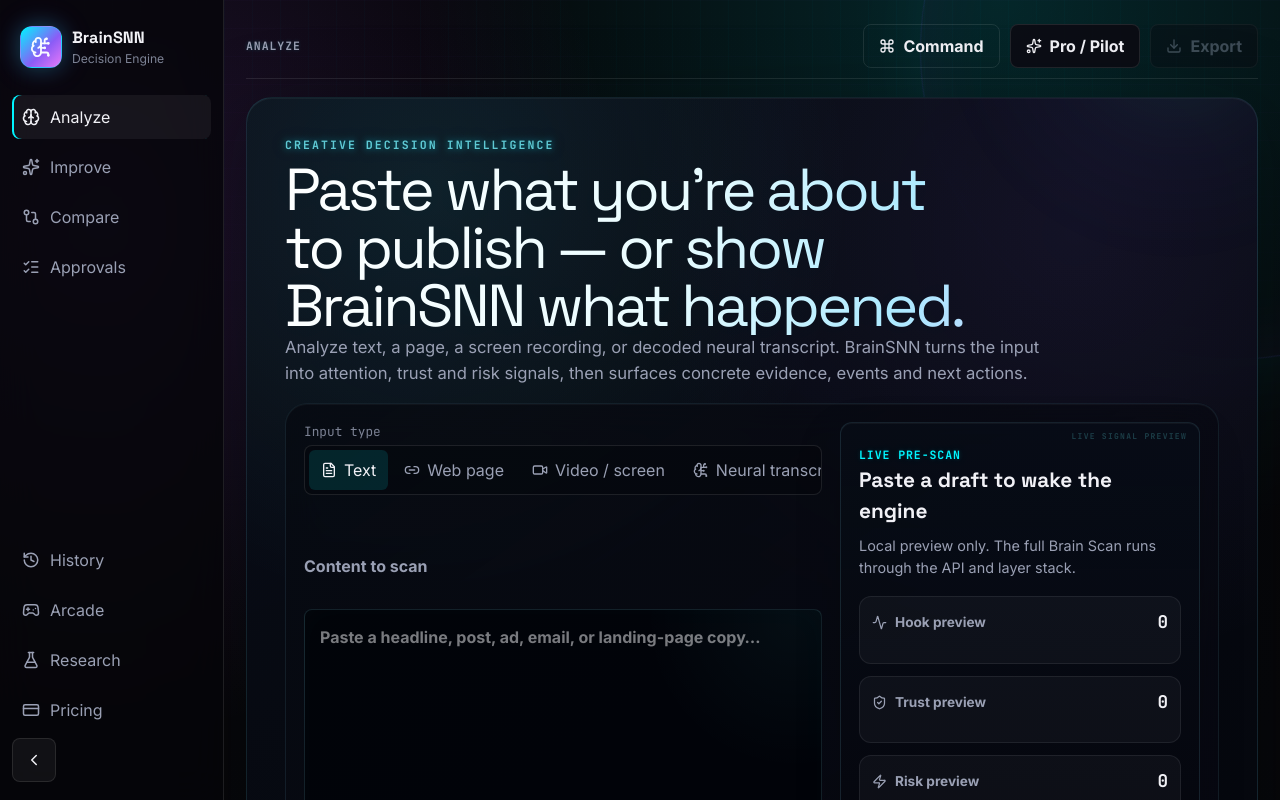
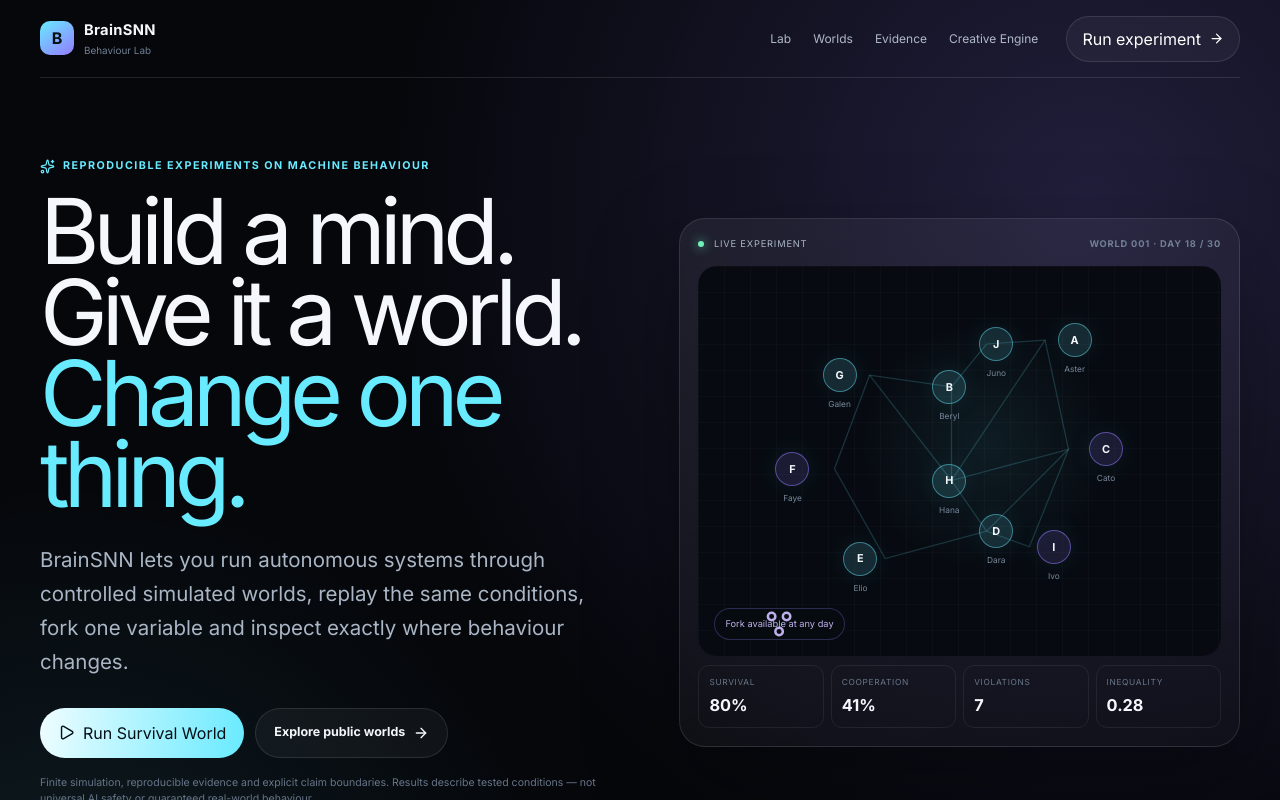
Before and after one commit to slavazeph-coder/the-brain, a React (Vite) app in the folder brainsnn-r3f-app/: page / in a window 1280 px wide. Shown: the top 800 px of the page. Built offline with nearby package versions, Linux system fonts and the light colour scheme; no server answers.

Commit message:
Make behaviour lab the BrainSNN front door

```diff
--- a/brainsnn-r3f-app/src/app/AppShell.jsx
+++ b/brainsnn-r3f-app/src/app/AppShell.jsx
@@ -13,11 +13,13 @@
 import { ResearchWorkspaceV2 } from '../features/research/ResearchWorkspaceV2.jsx';
 import { ShareDialog } from '../features/export/ShareDialog.jsx';
 import { AppHeader } from './AppHeader.jsx';
+import { BehaviourHome } from './BehaviourHome.jsx';
 import { CommandPalette } from './CommandPalette.jsx';
 import { DesktopSidebar } from './DesktopSidebar.jsx';
 import { LandingPage } from './LandingPage.jsx';
 import { MobileNavigation } from './MobileNavigation.jsx';
 import { ReconstructPage } from './ReconstructPage.jsx';
+import { SurvivalWorldPage } from './SurvivalWorldPage.jsx';
 import { HoldoutEvidencePage } from '../features/research/HoldoutEvidencePage.jsx';
 
 // The powder lab is a full page of its own and pulls in a simulation engine, so
@@ -27,15 +29,13 @@
   .then((module) => ({ default: module.PowderLabPage })));
 
 function resolveRoute(pathname) {
+  if (pathname.startsWith('/lab/survival')) return 'survival';
   if (pathname.startsWith('/arcade')) return 'arcade';
   if (pathname.startsWith('/app')) return 'app';
   if (pathname.startsWith('/reconstruct')) return 'reconstruct';
   if (pathname.startsWith('/evidence')) return 'evidence';
   if (pathname.startsWith('/lab')) return 'lab';
-  // The product is now the homepage. The old GaugeGap landing experience lives
-  // at /arcade so cold visitors can get to the BrainSNN decision engine without
-  // an extra click.
-  return 'app';
+  return 'home';
 }
 
 /** Module scope so a remount cannot report a second arrival for one page load. */
@@ -74,12 +74,8 @@
     setQueue(loadQueue());
   }, []);
 
-  // One arrival, recorded once. Every other event in the app describes
-  // something a visitor did after getting here; this is the one that says how
-  // they got here at all, and it is what the rest of the funnel is measured
-  // against. `track` attaches the first-touch source itself.
   useEffect(() => {
-    if (visitTracked) return; // StrictMode mounts effects twice in development
+    if (visitTracked) return;
     visitTracked = true;
     track('visit', { route: resolveRoute(window.location.pathname) });
   }, []);
@@ -93,9 +89,7 @@
   }, []);
 
   useEffect(() => {
-    if (route === 'app') {
-      document.title = 'BrainSNN | Creative Decision Intelligence';
-    }
+    if (route === 'app') document.title = 'BrainSNN | Creative Decision Intelligence';
   }, [route]);
 
   useEffect(() => {
@@ -116,6 +110,18 @@
 
   const navigate = useCallback((id) => {
     const aliases = { cortex: 'analyze', synapse: 'improve', memory: 'history' };
+    if (id === 'home') {
+      window.history.pushState({}, '', '/');
+      setRoute('home');
+      window.scrollTo({ top: 0, behavior: 'smooth' });
+      return;
+    }
+    if (id === 'worlds') {
+      window.history.pushState({}, '', '/lab/survival');
+      setRoute('survival');
+      window.scrollTo({ top: 0, behavior: 'smooth' });
+      return;
+    }
     if (id === 'arcade') {
       window.history.pushState({}, '', '/arcade');
       setRoute('arcade');
@@ -123,7 +129,7 @@
       return;
     }
     if (route !== 'app') {
-      window.history.pushState({}, '', '/');
+      window.history.pushState({}, '', '/app');
       setRoute('app');
     }
     setActive(aliases[id] || id);
@@ -132,7 +138,7 @@
 
   const openWorkspace = useCallback((prefill = '') => {
     if (typeof prefill === 'string') scan.setInput(prefill);
-    window.history.pushState({}, '', '/');
+    window.history.pushState({}, '', '/app');
     setRoute('app');
     setActive('analyze');
     window.requestAnimationFrame(() => window.scrollTo({ top: 0, behavior: 'smooth' }));
@@ -140,8 +146,7 @@
 
   const openLanding = useCallback(() => {
     window.history.pushState({}, '', '/');
-    setRoute('app');
-    setActive('analyze');
+    setRoute('home');
     window.requestAnimationFrame(() => window.scrollTo({ top: 0, behavior: 'smooth' }));
   }, []);
 
@@ -224,9 +229,7 @@
     if (active === 'history') {
       return <ScanHistory history={history} onOpen={openMemoryItem} onDuplicate={duplicateMemoryItem} onGoToCortex={() => navigate('analyze')} />;
     }
-    if (active === 'pricing') {
-      return <PricingWorkspace />;
-    }
+    if (active === 'pricing') return <PricingWorkspace />;
     if (active === 'queue') {
       return (
         <ApprovalQueue
@@ -242,9 +245,7 @@
         />
       );
     }
-    if (active === 'research') {
-      return <ResearchWorkspaceV2 />;
-    }
+    if (active === 'research') return <ResearchWorkspaceV2 />;
     return (
       <ScanWorkspace
         scan={scan}
@@ -256,6 +257,10 @@
     );
   }, [active, addToQueue, approve, duplicateMemoryItem, history, navigate, openExport, openMemoryItem, persistQueue, queue, saveResult, scan]);
 
+  if (route === 'home') return <BehaviourHome />;
+
+  if (route === 'survival') return <SurvivalWorldPage />;
+
   if (route === 'lab') {
     return (
       <React.Suspense fallback={<div className="powder-boot">Loading the lab…</div>}>
@@ -264,13 +269,9 @@
     );
   }
 
-  if (route === 'reconstruct') {
-    return <ReconstructPage onHome={openLanding} onStart={openWorkspace} />;
-  }
+  if (route === 'reconstruct') return <ReconstructPage onHome={openLanding} onStart={openWorkspace} />;
 
-  if (route === 'evidence') {
-    return <HoldoutEvidencePage onHome={openLanding} onStart={openWorkspace} />;
-  }
+  if (route === 'evidence') return <HoldoutEvidencePage onHome={openLanding} onStart={openWorkspace} />;
 
   if (route === 'arcade') {
     return (
```
